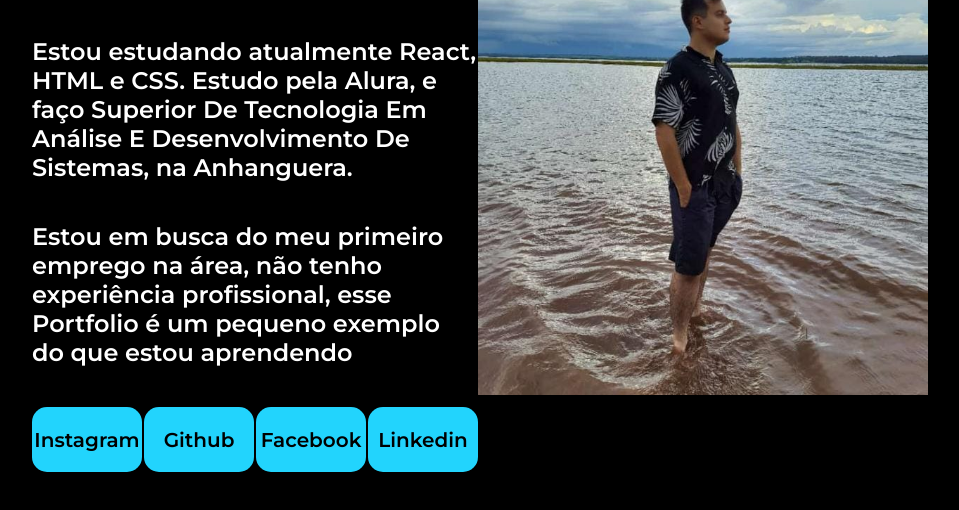
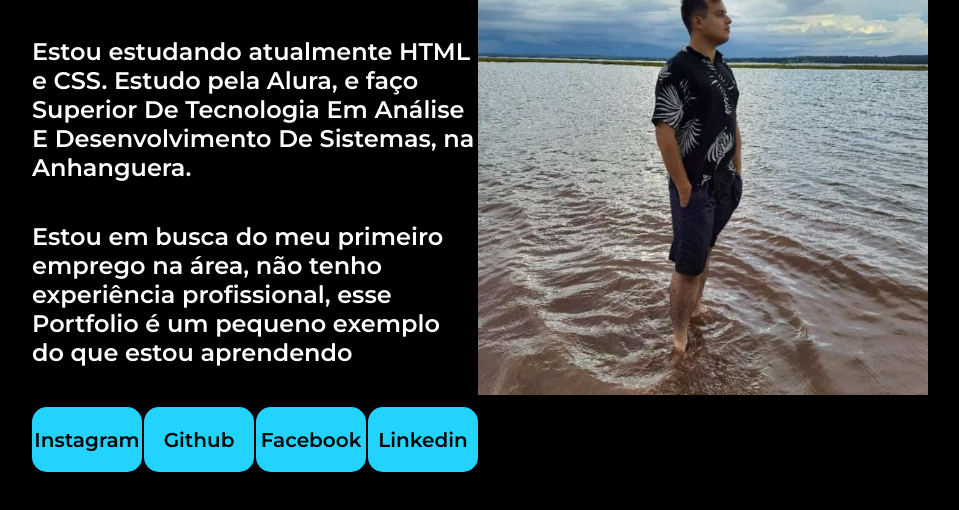
Before and after one commit to Emy-king/Portifolio, a plain HTML site: page index.html in a window 1280 px wide. Shown: the part 260-770 px from the top of the page, without its empty margins (160-1119 px from the left). Drawn offline with Linux system fonts and the light colour scheme.

Commit message:
Update index.html

```diff
--- a/index.html
+++ b/index.html
@@ -12,7 +12,7 @@
     <main class="apresentacao">
     <section class="apresentacao__conteudo">
             <h1 class="apresentacao__conteudo__titulo">Ola! Eu sou Eduardo Emydio  <strong class="titulo-destaque"> estudante de Front-end </strong></h1>
-            <p class="apresentacao__conteudo__paragrafo">Estou estudando atualmente React, HTML e CSS. Estudo pela Alura, e faço Superior De Tecnologia Em Análise E Desenvolvimento De Sistemas, na Anhanguera.</p>
+            <p class="apresentacao__conteudo__paragrafo">Estou estudando atualmente HTML e CSS. Estudo pela Alura, e faço Superior De Tecnologia Em Análise E Desenvolvimento De Sistemas, na Anhanguera.</p>
             <p class="apresentacao__conteudo__paragrafo"> Estou em busca do meu primeiro emprego na área, não tenho experiência profissional, esse Portfolio é um pequeno exemplo do que estou aprendendo </p>
             <div class="apresentacao__links">
             <a class="apresentacao__links__link" href="https://instagram.com/eduardoemydio/">Instagram</a>
```
